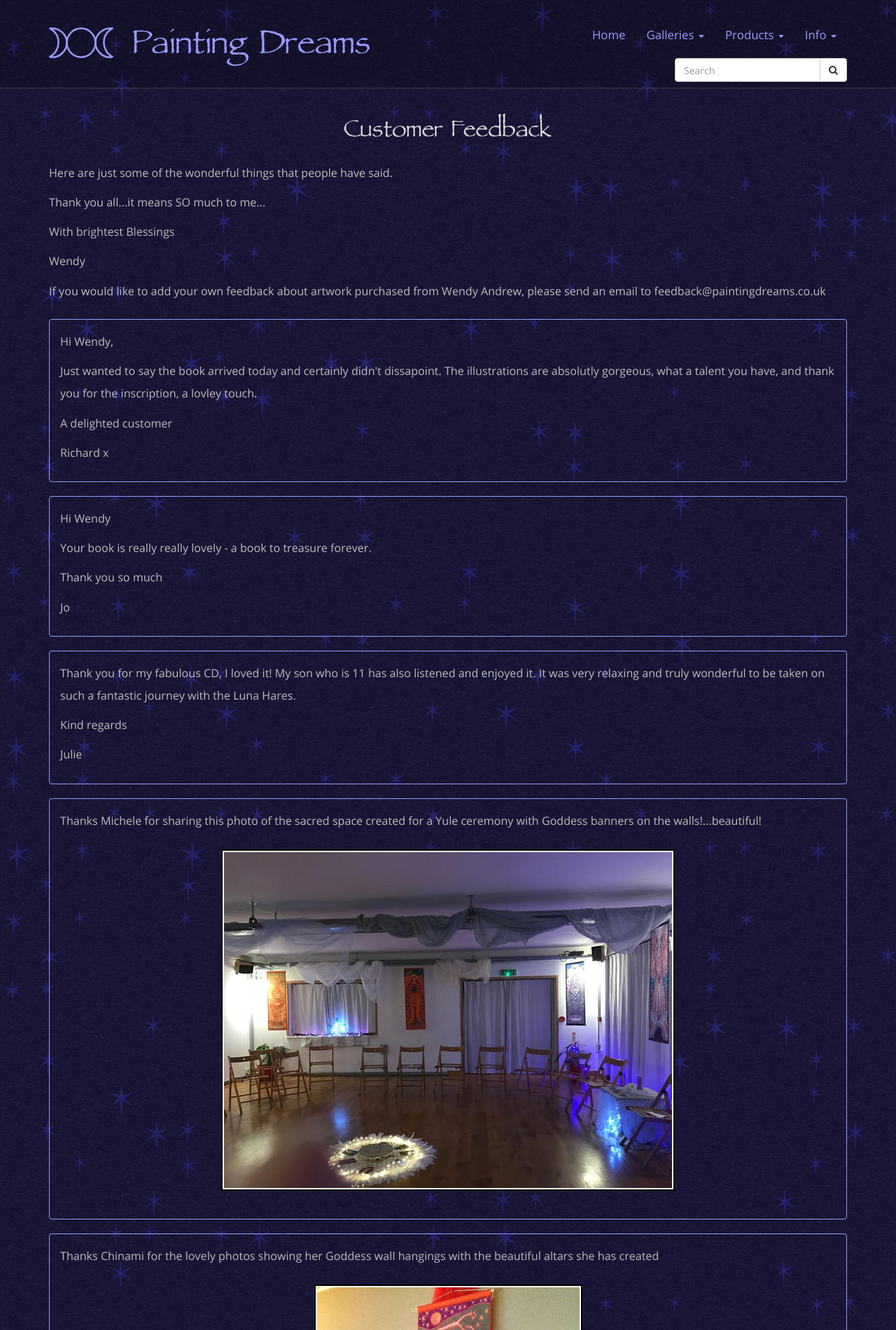
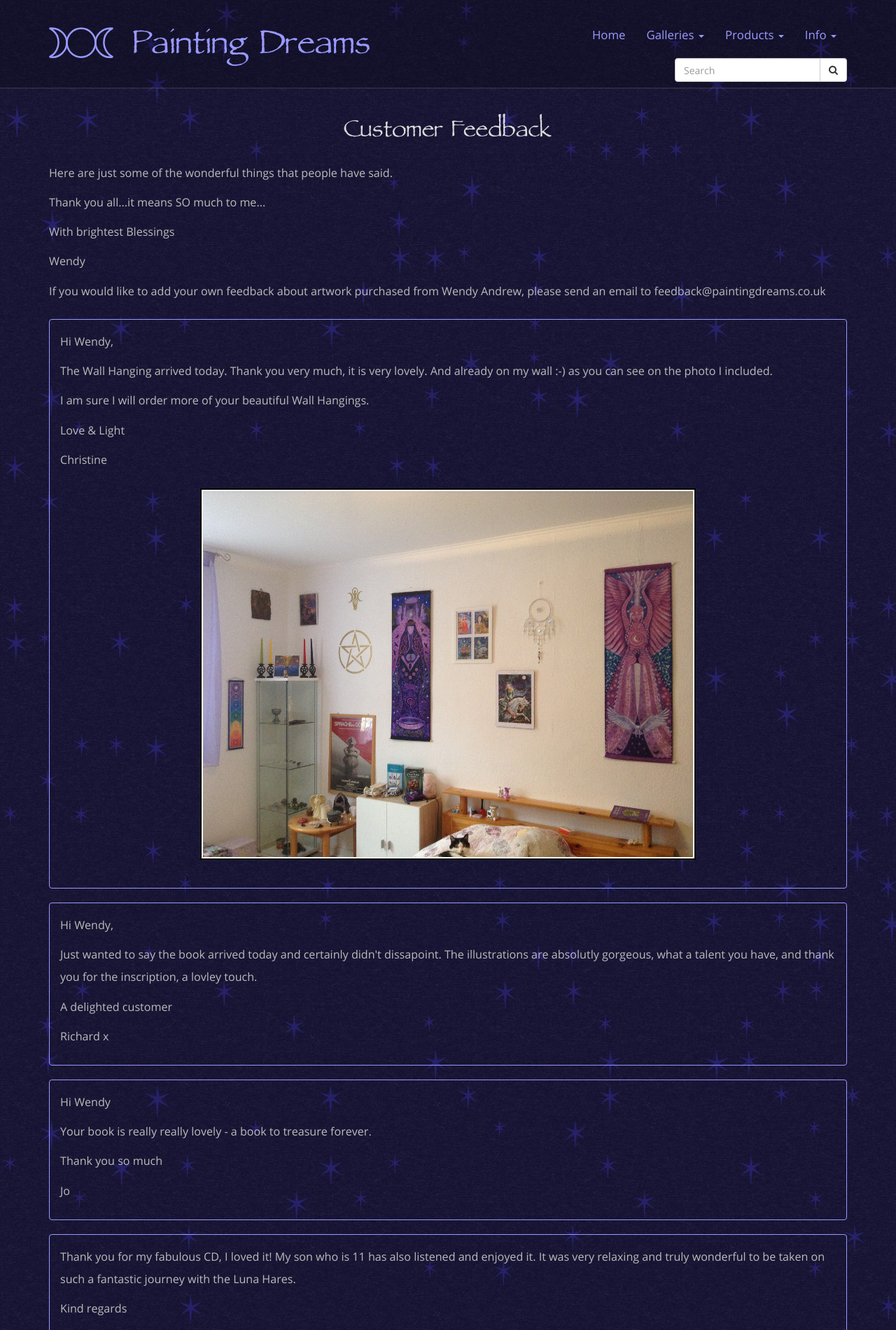
Before and after one commit to peteandrew/paintingdreams, a Django app: template paintingdreams/mainapp/templates/feedback.html in a window 1280 px wide. Shown: the top 1901 px of the page at 70% size. Run offline with Django 3.2, Linux system fonts and the light colour scheme; the template is opened without the code that fills it, so the values that code supplies are empty; some libraries are stand-ins or nearby versions.

Commit message:
Added wall hanging feedback

```diff
--- a/paintingdreams/mainapp/templates/feedback.html
+++ b/paintingdreams/mainapp/templates/feedback.html
@@ -8,6 +8,16 @@
   <p>With brightest Blessings</p>
   <p>Wendy</p>
   <p style="margin-bottom: 1.5em">If you would like to add your own feedback about artwork purchased from Wendy Andrew, please send an email to feedback@paintingdreams.co.uk</p>
+  <div class="panel panel-primary">
+    <div class="panel-body">
+      <p>Hi Wendy,</p>
+      <p>The Wall Hanging arrived today. Thank you very much, it is very lovely. And already on my wall :-) as you can see on the photo I included.</p>
+      <p>I am sure I will order more of your beautiful Wall Hangings.</p>
+      <p>Love &amp; Light<p>
+      <p>Christine</p>
+      <div class="info-image"><img class="img-responsive center-block" src="/static/feedback/air-goddess-wall-hanging.jpg" alt="" /></div>
+    </div>
+  </div>
   <div class="panel panel-primary">
     <div class="panel-body">
       <p>Hi Wendy,</p>
```
Also changed, not shown: paintingdreams/static/feedback/air-goddess-wall-hanging.jpg (added).
